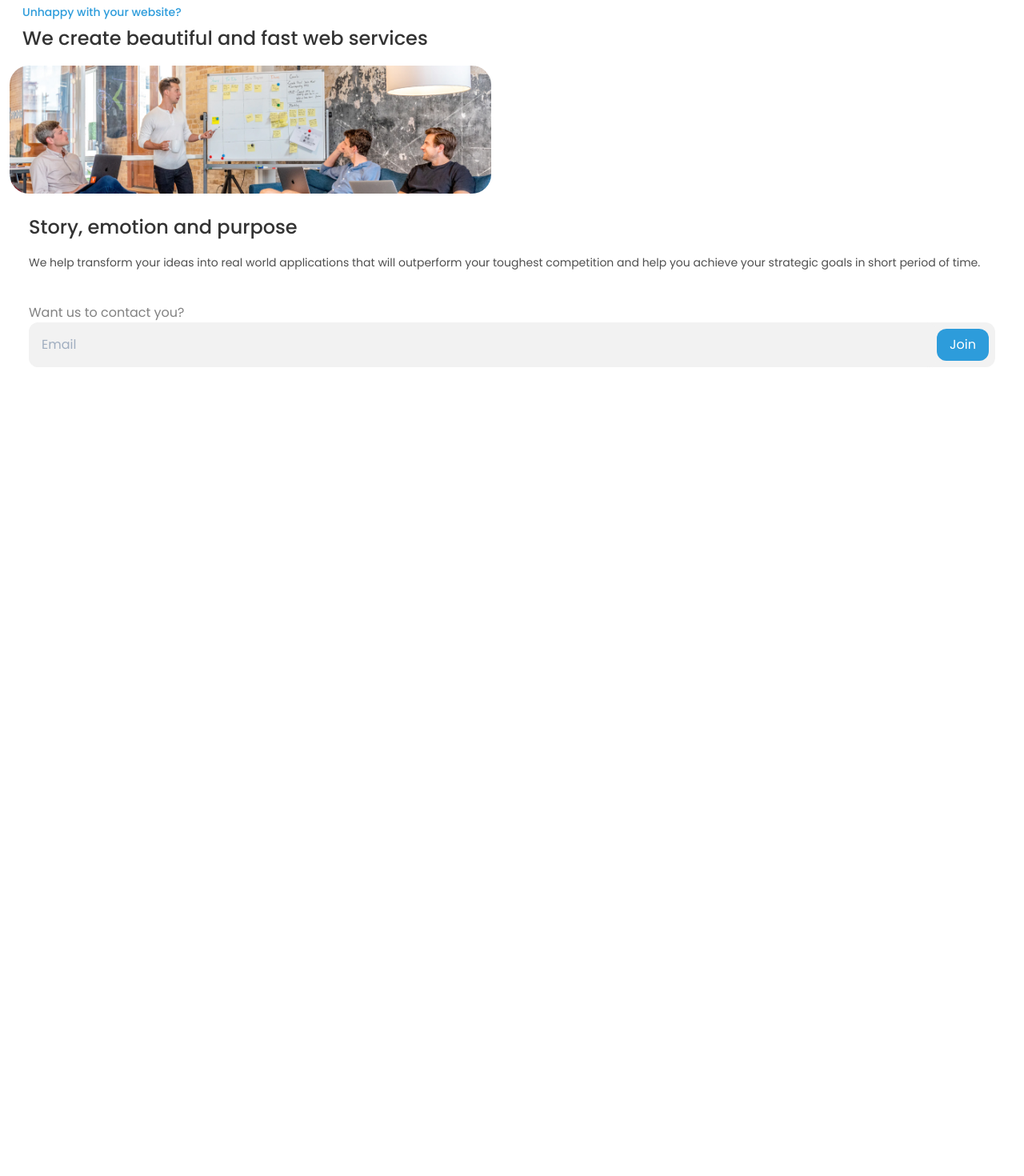
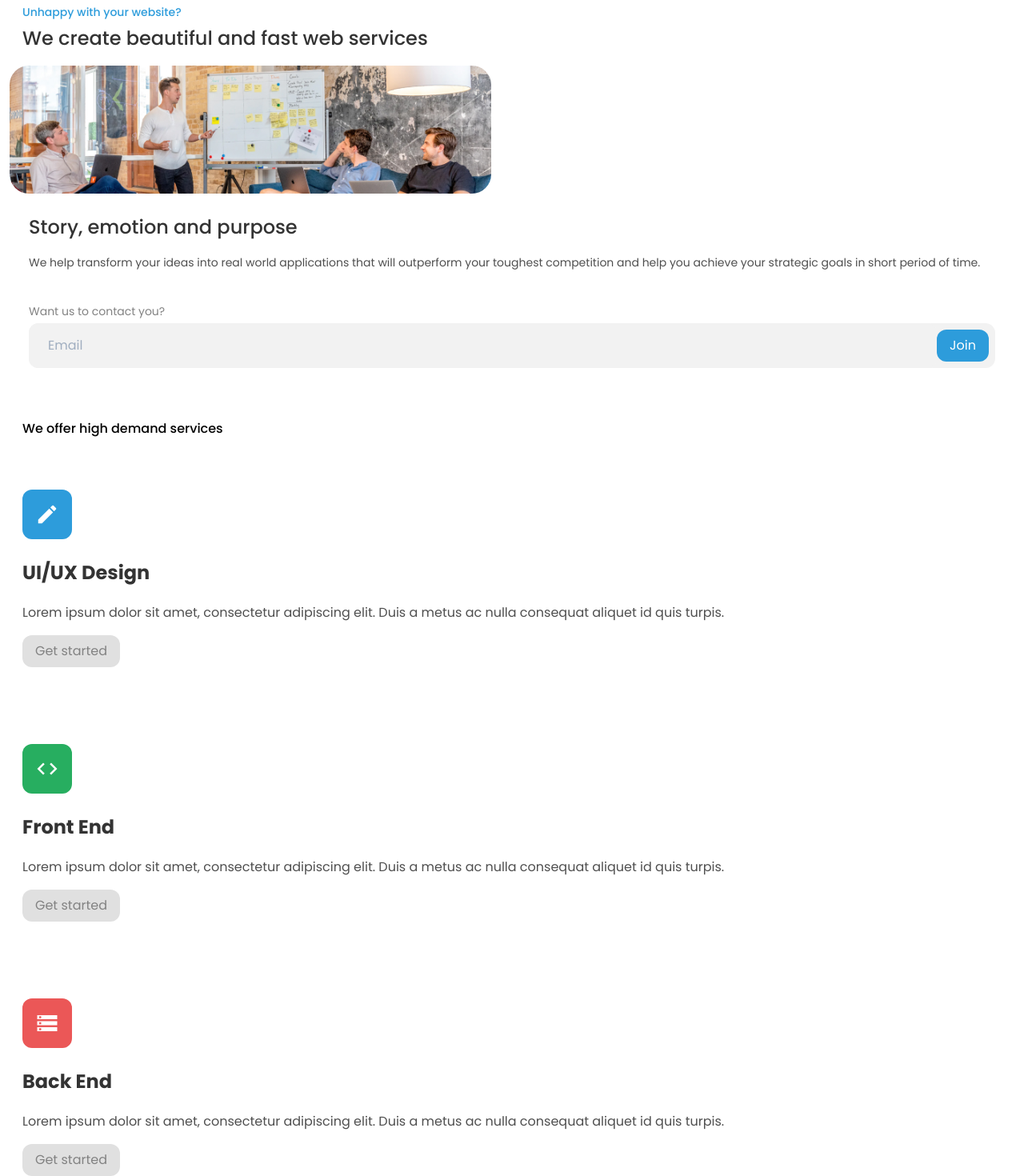
Before and after one commit to Cosme711/edie-homepage, a Nuxt app: page / in a window 1280 px wide. Shown: the part 96-1566 px from the top of the page at 80% size. Before the commit the page ends 800 px from the top, so only its background shows below. Built offline with nearby package versions, Linux system fonts and the light colour scheme.

Commit message:
Add Services

```diff
--- a/components/Banner.vue
+++ b/components/Banner.vue
@@ -10,9 +10,9 @@
           <p class="mt-4 text-whitegray text-sm">We help transform your ideas into real world applications that will outperform your toughest competition and help you achieve your strategic goals in short period of time.</p>
       </div>
       <div class="px-6 mt-10">
-        <p class="text-gray">Want us to contact you?</p>
-        <div class="bg-input flex rounded-xl">
-          <input class="py-4 pl-4 pr-1 w-full bg-input outline-none rounded-xl" type="text" placeholder="Email"/>
+        <p class="text-gray text-sm">Want us to contact you?</p>
+        <div class="mt-1 bg-input flex rounded-xl">
+          <input class="py-4 pl-6 pr-1 w-full bg-input outline-none rounded-xl" type="text" placeholder="Email"/>
           <a href="" class="my-2 mr-2 px-4 flex items-center text-white bg-blue rounded-xl">Join</a>
         </div>
       </div>
--- /dev/null
+++ b/components/Services.vue
@@ -0,0 +1,23 @@
+<template>
+    <section class="mt-16 px-4">
+        <h3 class="font-medium">We offer high demand services</h3>
+        <div class="mt-16">
+            <span class="material-icons p-4 text-3xl bg-blue text-white rounded-xl">create</span>
+            <h3 class="pt-6 text-2xl text-darkgray font-bold">UI/UX Design</h3>
+            <p class="mt-5 text-whitegray">Lorem ipsum dolor sit amet, consectetur adipiscing elit. Duis a metus ac nulla consequat aliquet id quis turpis.</p>
+            <a class="py-2 px-4 mt-4 inline-block bg-button text-gray rounded-xl" href="">Get started</a>
+        </div>
+        <div class="mt-24">
+            <span class="material-icons p-4 text-3xl bg-green text-white rounded-xl">code</span>
+            <h3 class="pt-6 text-2xl text-darkgray font-bold">Front End</h3>
+            <p class="mt-5 text-whitegray">Lorem ipsum dolor sit amet, consectetur adipiscing elit. Duis a metus ac nulla consequat aliquet id quis turpis.</p>
+            <a class="py-2 px-4 mt-4 inline-block bg-button text-gray rounded-xl" href="">Get started</a>
+        </div>
+        <div class="mt-24">
+            <span class="material-icons p-4 text-3xl bg-red text-white rounded-xl">storage</span>
+            <h3 class="pt-6 text-2xl text-darkgray font-bold">Back End</h3>
+            <p class="mt-5 text-whitegray">Lorem ipsum dolor sit amet, consectetur adipiscing elit. Duis a metus ac nulla consequat aliquet id quis turpis.</p>
+            <a class="py-2 px-4 mt-4 inline-block bg-button text-gray rounded-xl" href="">Get started</a>
+        </div>
+    </section>
+</template>
--- a/nuxt.config.js
+++ b/nuxt.config.js
@@ -16,7 +16,8 @@ export default {
     link: [
       { rel: 'icon', type: 'image/x-icon', href: '/favicon.ico' },
       { rel: 'preconnect', href: 'https://fonts.gstatic.com'},
-      { rel: 'stylesheet', href: 'https://fonts.googleapis.com/css2?family=Heebo:wght@800&family=Montserrat:wght@600&family=Poppins:wght@300;400;500;700&display=swap'}
+      { rel: 'stylesheet', href: 'https://fonts.googleapis.com/css2?family=Heebo:wght@800&family=Montserrat:wght@600&family=Poppins:wght@300;400;500;700&display=swap'},
+      { rel: 'stylesheet', href: 'https://fonts.googleapis.com/icon?family=Material+Icons'}
     ]
   },
 
--- a/pages/index.vue
+++ b/pages/index.vue
@@ -3,6 +3,7 @@
     <NavBar />
     <main>
        <Banner />
+       <Services />
     </main>
   </div>
 </template>
@@ -10,9 +11,10 @@
 <script>
 import NavBar from '@/components/NavBar.vue'
 import Banner from '@/components/Banner.vue'
+import Services from '@/components/Services.vue'
 
 export default {
-  components: { NavBar }
+  components: { NavBar, Banner, Services }
 
 }
 </script>
--- a/tailwind.config.js
+++ b/tailwind.config.js
@@ -18,6 +18,7 @@ module.exports = {
       gray: '#828282',
       darkgray: '#333333',
       whitegray: '#4F4F4F',
+      button: '#E0E0E0',
       input: '#F2F2F2'
     }
   },
```
